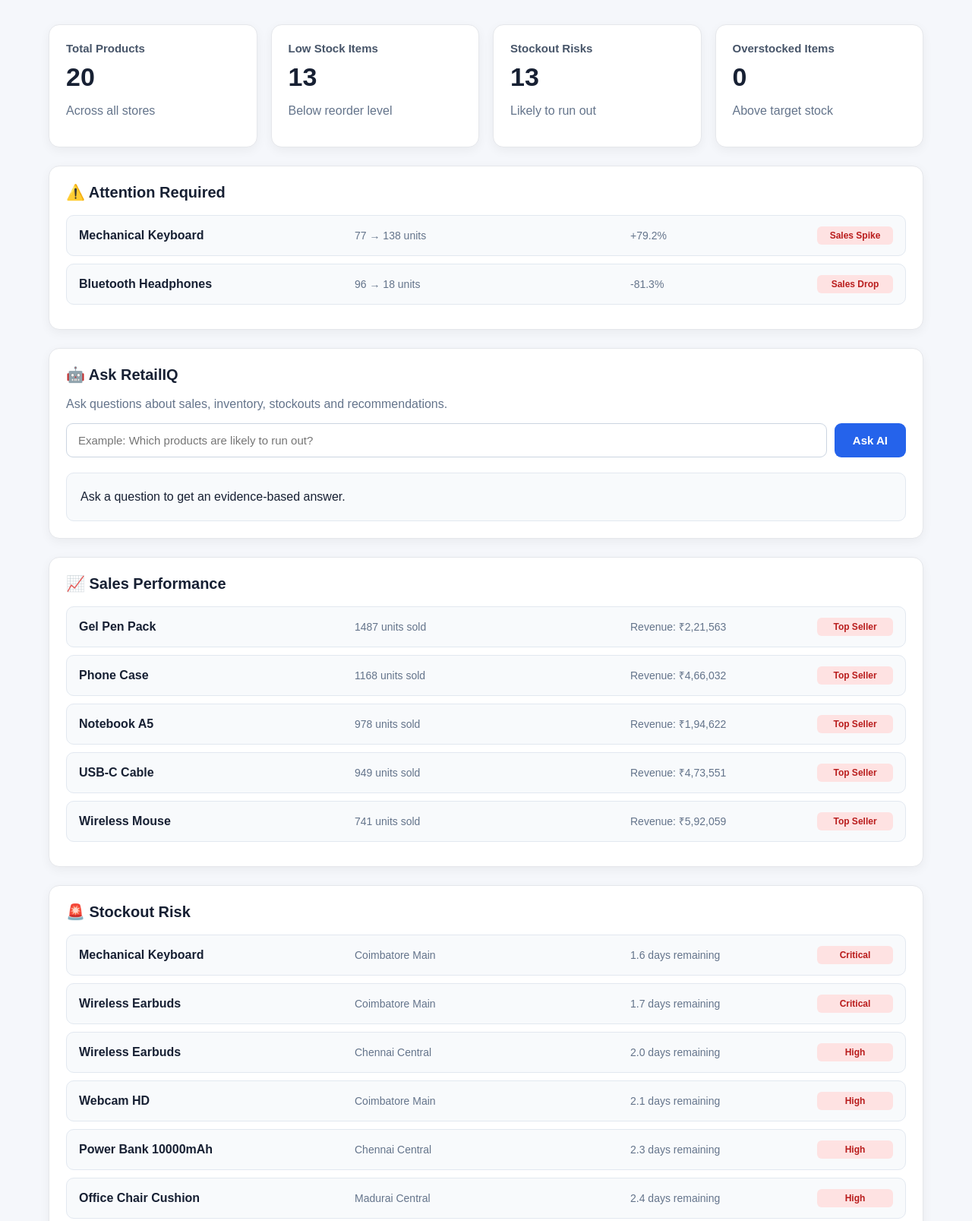
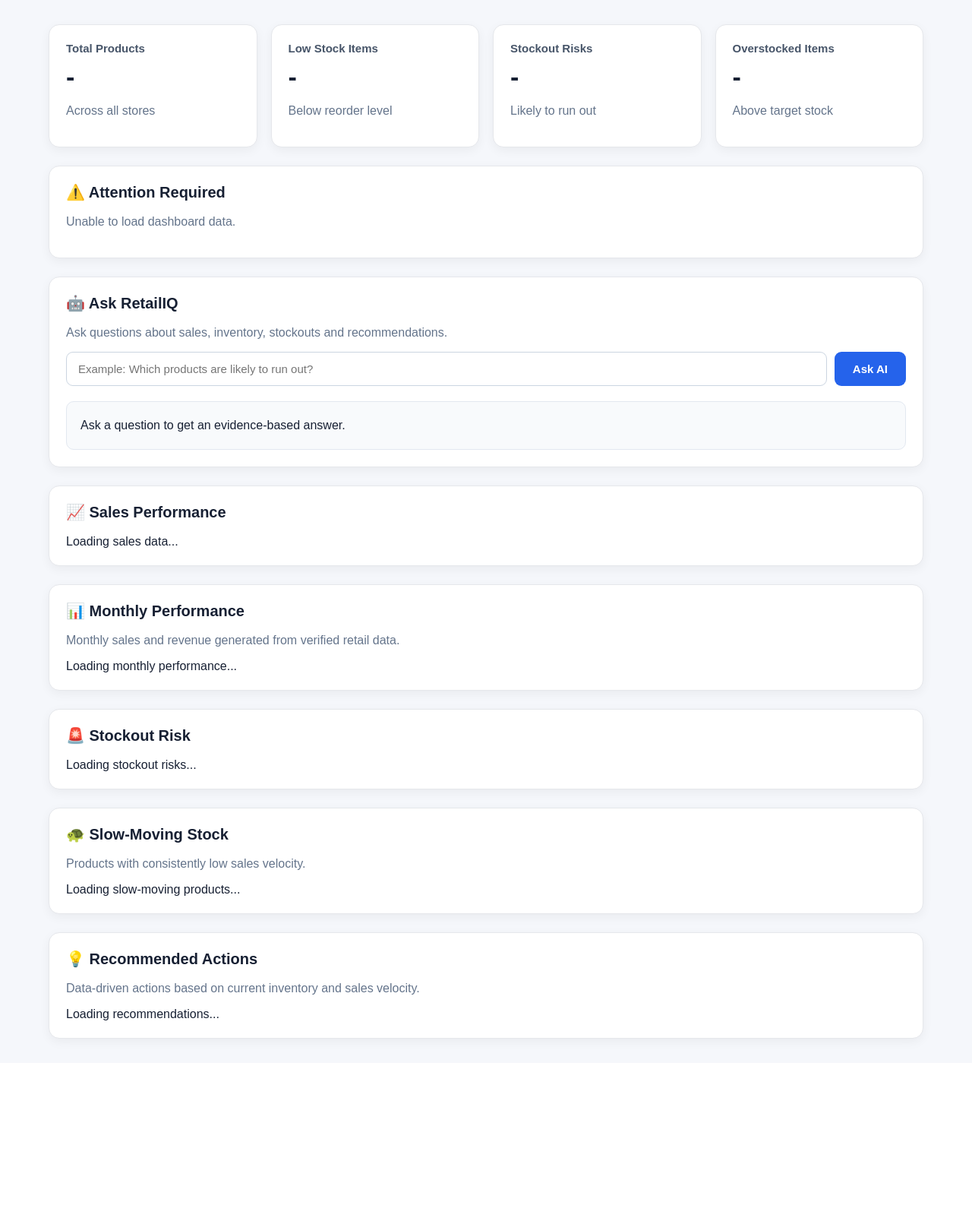
Before and after one commit to sowndharya2007-SA/RetailIQ, a Flask app: page / in a window 1280 px wide. Shown: the part 108-1715 px from the top of the page at 76% size. After the commit the page ends 1484 px from the top, so only its background shows below. Run offline with Flask 3, Linux system fonts and the light colour scheme.

Commit message:
Add monthly performance and recommendations

```diff
--- a/templates/index.html
+++ b/templates/index.html
@@ -113,6 +113,15 @@
         </div>
 
     </section>
+    <section class="section">
+    <div class="card">
+        <h2>📊 Monthly Performance</h2>
+        <p>Monthly sales and revenue generated from verified retail data.</p>
+        <div id="monthly-performance">
+            Loading monthly performance...
+        </div>
+    </div>
+</section>
 
 
     <!-- STOCKOUT TABLE -->
@@ -135,6 +144,14 @@
                 <p>Products with consistently low sales velocity.</p>
             <div id="slow-moving">Loading slow-moving products...</div>
         </div>
+</section>
+
+    <section class="section">
+    <div class="card">
+        <h2>💡 Recommended Actions</h2>
+        <p>Data-driven actions based on current inventory and sales velocity.</p>
+        <div id="recommendations">Loading recommendations...</div>
+    </div>
 </section>
 
 </main>
@@ -190,6 +207,70 @@ function renderDashboard() {
     const attention = data.attention_items || [];
     const sales = data.sales_summary || [];
     const slowMoving = data.slow_moving || [];
+    const recommendationsBox = document.getElementById("recommendations");
+
+if (recommendations.length === 0) {
+    recommendationsBox.innerHTML =
+        "<p>No immediate recommendations available.</p>";
+} else {
+    recommendationsBox.innerHTML = recommendations
+        .slice(0, 10)
+        .map(item => {
+            return `
+                <div class="alert">
+                    <strong>${item.product_name}</strong>
+                    <span>${item.store_name}</span>
+                    <span>${item.days_of_stock.toFixed(1)} days of stock</span>
+                    <b>${item.recommendation}</b>
+                </div>
+            `;
+        })
+        .join("");
+}
+    const monthlyPerformance =
+        data.monthly_performance || [];
+    const recommendations = data.recommendations || [];
+    /* Monthly Performance */
+
+const monthlyBox =
+    document.getElementById("monthly-performance");
+
+if (monthlyPerformance.length === 0) {
+
+    monthlyBox.innerHTML =
+        "<p>No monthly performance data available.</p>";
+
+} else {
+
+    monthlyBox.innerHTML =
+        monthlyPerformance.map(item => {
+
+            return `
+                <div class="alert">
+
+                    <strong>
+                        ${item.month}
+                    </strong>
+
+                    <span>
+                        ${Number(item.units_sold).toLocaleString("en-IN")}
+                        units sold
+                    </span>
+
+                    <span>
+                        Revenue:
+                        ₹${Number(item.revenue).toLocaleString("en-IN")}
+                    </span>
+
+                    <b>
+                        Monthly
+                    </b>
+
+                </div>
+            `;
+
+        }).join("");
+}
 
 
     /* KPI */
```
